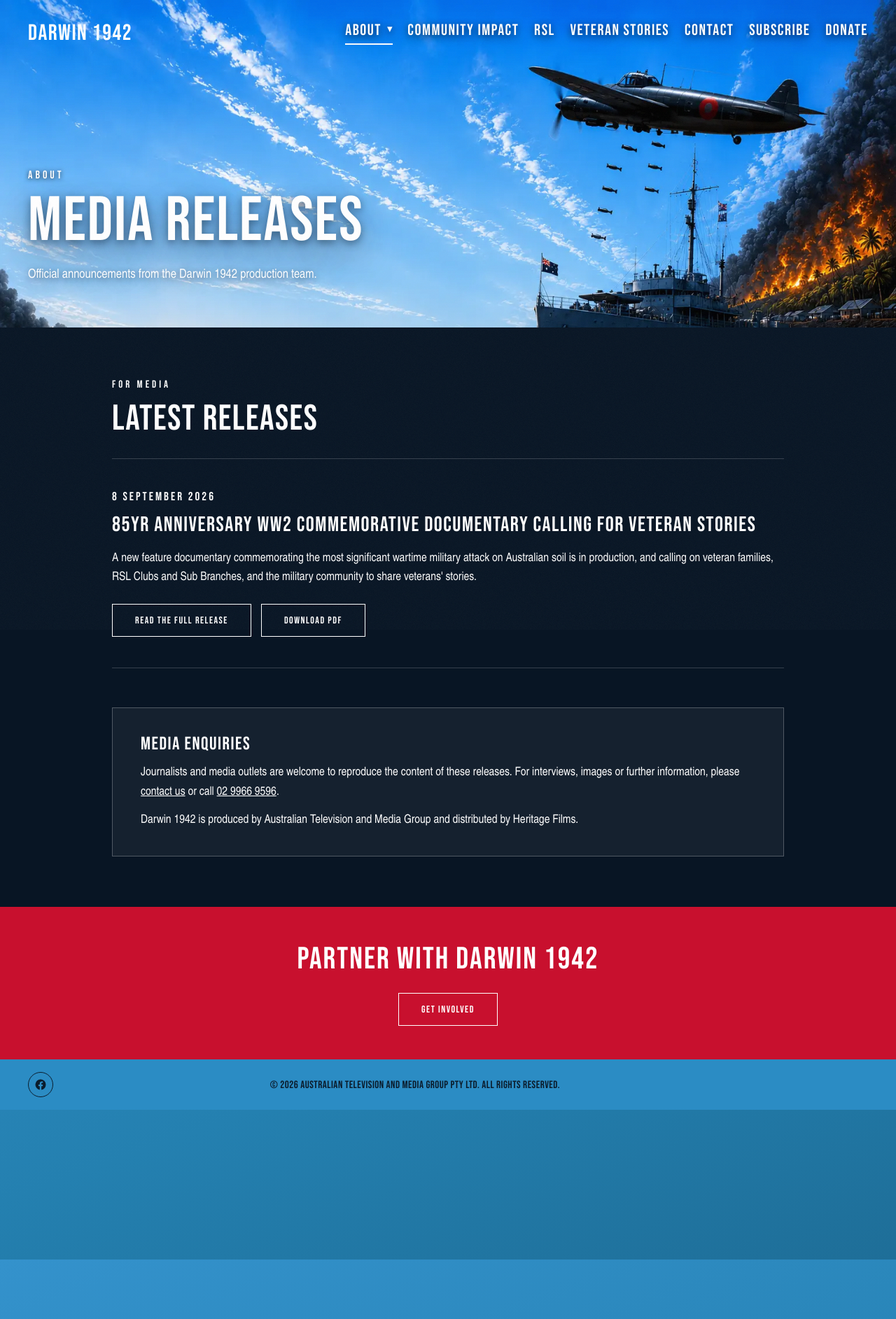
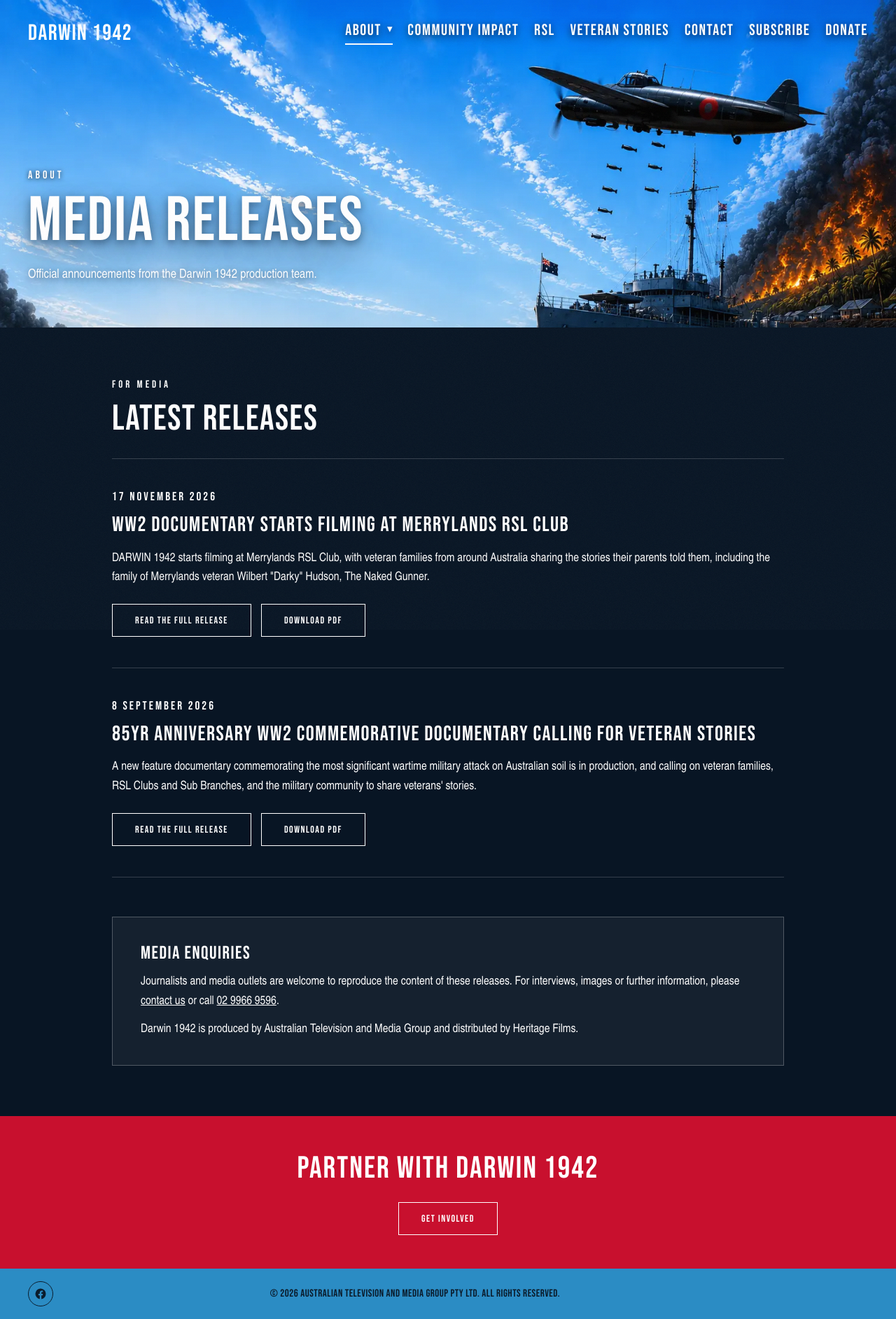
Before and after one commit to t-heritage/darwin1942, a Jekyll site: the page built from media-releases/index.html, in a window 1280 px wide. Shown: the whole page at 70% size. Built offline with Jekyll 4.4.1, drawn with Linux system fonts in a browser that asks for light colours; part of the change alters nothing that is shown.

Commit message:
Media release: WW2 documentary starts filming at Merrylands RSL Club (17 Nov 2026)
Release text from the PDF, the PDF itself, and three captioned photos.
Release pages now style photo captions and cap tall photos at 640px.

Co-Authored-By: Claude Opus 5.5 <noreply@anthropic.com>

```diff
--- a/_includes/site-head.html
+++ b/_includes/site-head.html
@@ -432,7 +432,9 @@
     color:var(--white);
   }
   .release-body blockquote + *{margin-top:36px;}
-  .release-body img{max-width:100%;height:auto;display:block;margin:24px 0;}
+  .release-body img{max-width:100%;max-height:640px;width:auto;height:auto;display:block;margin:24px 0;}
+  .release-body p:has(> img){margin-top:36px;}
+  .release-body p.release-caption{margin-top:-12px;margin-bottom:36px;font-size:14px;opacity:0.85;}
   .release-actions{
     display:flex;
     flex-wrap:wrap;
--- /dev/null
+++ b/_releases/2026-11-17-ww2-documentary-starts-filming-at-merrylands-rsl-club.md
@@ -0,0 +1,71 @@
+---
+title: WW2 documentary starts filming at Merrylands RSL Club
+date: 2026-11-17
+summary: DARWIN 1942 starts filming at Merrylands RSL Club, with veteran families from around Australia sharing the stories their parents told them, including the family of Merrylands veteran Wilbert "Darky" Hudson, The Naked Gunner.
+pdf: /media-releases/files/2026-11-17-ww2-documentary-starts-filming-at-merrylands-rsl-club.pdf
+published: true
+---
+The upcoming feature documentary, DARWIN 1942: The Forgotten War That Reshaped Australia, will start filming at Merrylands RSL Club this week.
+
+The documentary will tell the stories of the Aussies who fought for the Australian dream on Australian soil – and focus on the little-known Japanese bombing raids in Darwin during World War 2.
+
+Merrylands RSL Club is a key supporter of the project, which will include an education study guide that will allow the documentary to be shown and taught in schools.
+
+The filming will take place over the next two weeks in Merrylands, with veteran families from around Australia retelling and sharing the stories from the frontline of war that their parents told them.
+
+![Wendy Hudson being interviewed on the Veteran Stories set](/media-releases/files/2026-11-17-ww2-documentary-starts-filming-at-merrylands-rsl-club-wendy-hudson-veteran-stories-set.webp)
+
+*Wendy Hudson on the Veteran Stories set*
+{:.release-caption}
+
+One such family is Robert and Wendy Hudson, the son and daughter of Merrylands celebrated veteran, Wilbert "Darky" Hudson.
+
+On the day of the first bombing raid on Darwin on February 19, 1942, Darky was taking a shower when the bombings began. Mid-shower, he sprang into action wearing only his army boots, helmet and a towel wrapped around his waist. In the heat of battle, the towel fell to the ground and, standing stark naked, he shot down a Japanese Zero fighter plane. This led to "Darky" Hudson being known as The Naked Gunner.
+
+His son, Robert, explains how Darky took the gun off his mate's shoulder and waited until the plane was directly above him to get a clear shot, before firing and shooting the Japanese bomber to the ground.
+
+Robert also tells of his father being one of only two men to receive a Military Medal for Bravery while serving on Australian soil, and the stories shared between his dad and his war mates.
+
+![Wendy Hudson, Robert Hudson and Richard Attieh](/media-releases/files/2026-11-17-ww2-documentary-starts-filming-at-merrylands-rsl-club-hudson-family-richard-attieh.webp)
+
+*Robert and Wendy Hudson with Executive Producer and Director Richard Attieh*
+{:.release-caption}
+
+Robert and Wendy will be joined by 20 other veteran families who will also share their family stories, some of which include a future Governor-General of Australia Sir Zelman Cowen, and the future Prime Minister John Gorton.
+
+> "This project is all about honouring veterans, commemorating their service and recognising current serving personnel," says Executive Producer and Director, Richard Attieh.
+>
+> "Merrylands RSL Club is leading the way in enabling this story to be told and shared with a brand-new generation of Australians."
+
+In addition to supporting this documentary set for national release in early 2027, Merrylands RSL Club hold an annual Bombing of Darwin Commemorative Lunch on February 19.
+
+> "The commemorative lunch earlier this year was the start to this project," explains Richard. "We produced a TV segment about the lunch for ANZAC Day 2026 and it was well received."
+>
+> "After the national interest in that TV segment, Merrylands RSL Club and the Hudson family agreed to be part of the documentary and education resources, and enabled this story to be shared with a wider audience."
+
+The project is also supported by Cumberland City Council in honour of local veteran Wilbert "Darky" Hudson.
+
+> "Wayne, the Merrylands RSL Club and Cumberland City Council are leading the conversation around making a bigger impact and raising more awareness of the WW2 bombings on Australian soil, which included over 100 raids along the northern coastline of Australia stretching from Broome to Townsville and continued until November 1943," said Richard.
+
+![Robert Hudson and Gary Luck at Merrylands RSL Club](/media-releases/files/2026-11-17-ww2-documentary-starts-filming-at-merrylands-rsl-club-robert-hudson-gary-luck.webp)
+
+*Sons of two veterans, Wilbert Hudson and Stanley Luck: Robert Hudson and Gary Luck met for the first time and shared stories about their fathers*
+{:.release-caption}
+
+The documentary will be released on February 19, 2027, to mark the 85th anniversary of the first and most devastating bombing raid on Australian soil.
+
+- More information about DARWIN 1942: [darwin1942.com](https://darwin1942.com/)
+- Photos of veteran families and additional photos are available on request.
+
+### Media contacts
+
+Richard Attieh<br>
+Executive Producer and Director<br>
+0407 708 466<br>
+[richard@tvgroup.com.au](mailto:richard@tvgroup.com.au)
+
+Merrylands RSL Club<br>
+Mark McDonough<br>
+Marketing and Events Manager<br>
+02 8868 7725<br>
+[markm@mrsl.com.au](mailto:markm@mrsl.com.au)
```
Also changed, not shown: media-releases/files/2026-11-17-ww2-documentary-starts-filming-at-merrylands-rsl-club-hudson-family-richard-attieh.webp (added), media-releases/files/2026-11-17-ww2-documentary-starts-filming-at-merrylands-rsl-club-robert-hudson-gary-luck.webp (added), media-releases/files/2026-11-17-ww2-documentary-starts-filming-at-merrylands-rsl-club-wendy-hudson-veteran-stories-set.webp (added), 1 other file.
